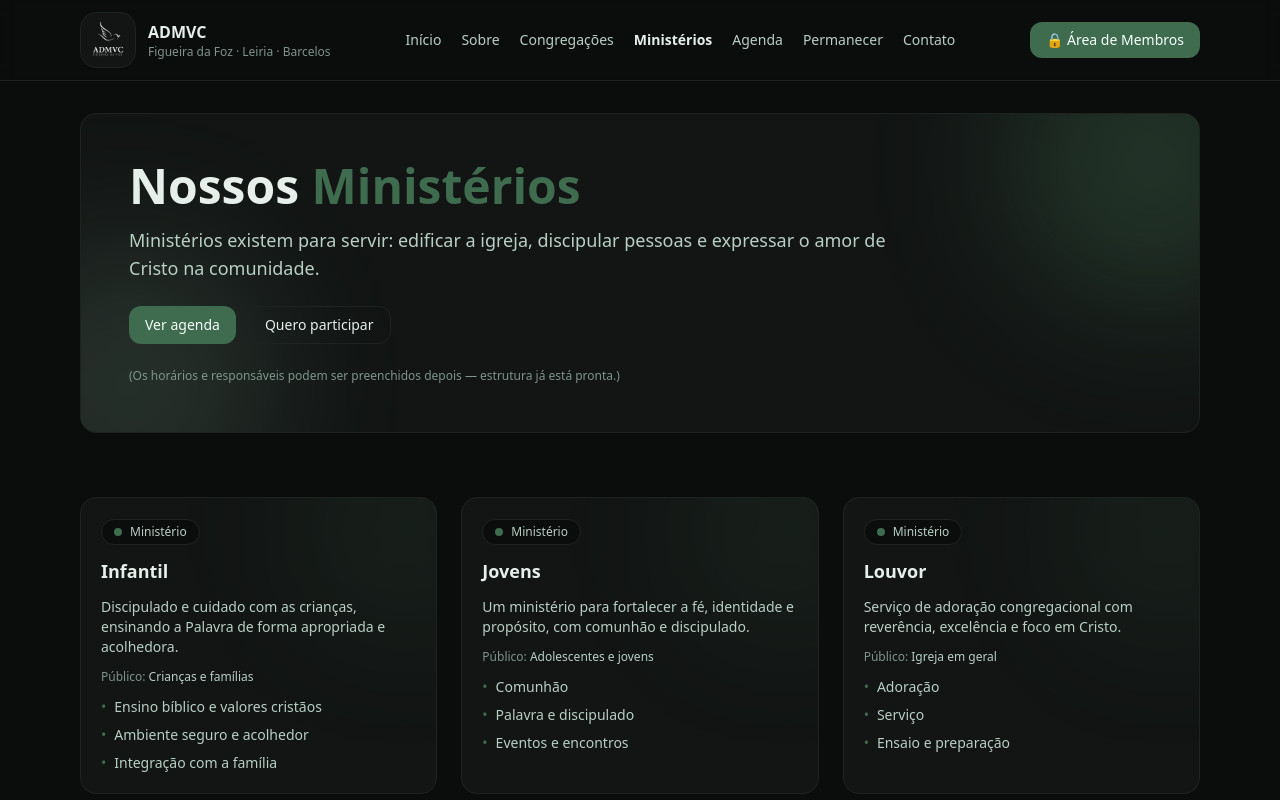
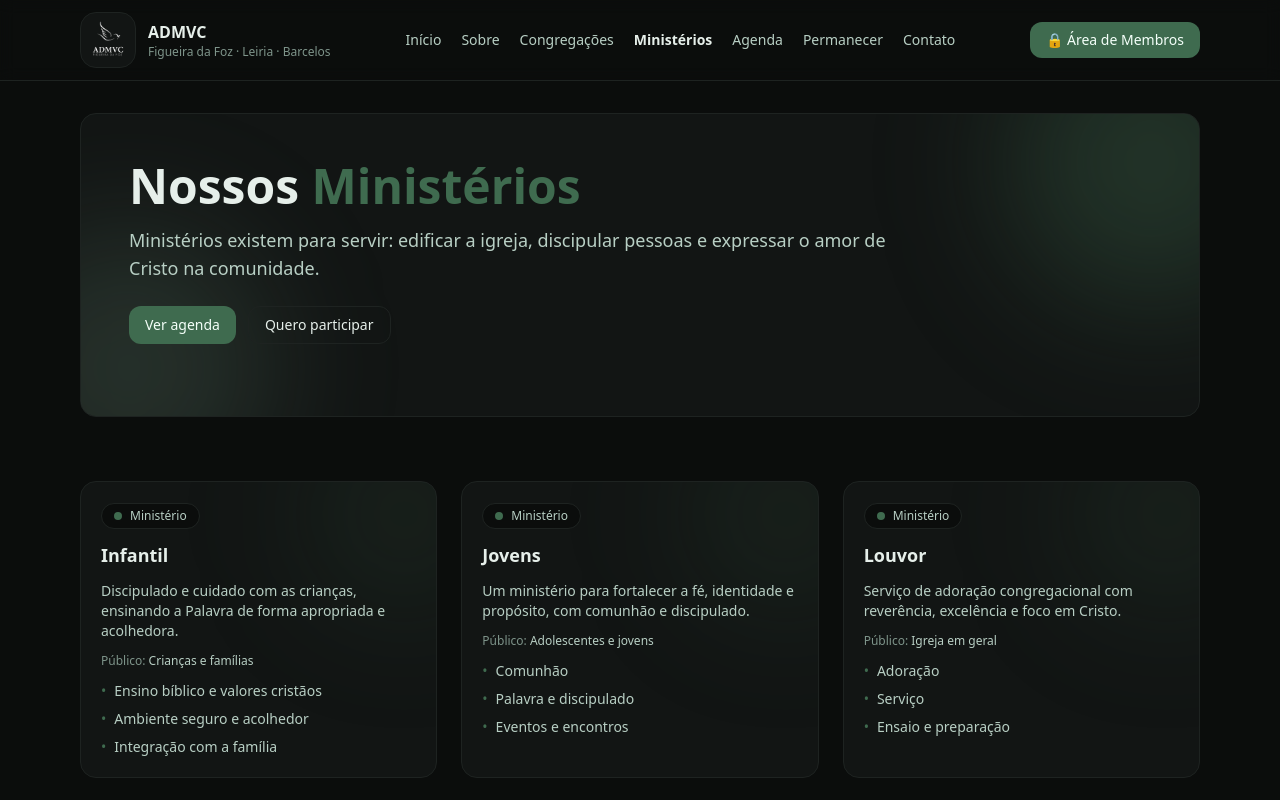
Before and after one commit to libertrendz/admvc-site, a Next.js app: page /ministerios in a window 1280 px wide. Shown: the top 800 px of the page. Built offline with nearby package versions, Linux system fonts and the light colour scheme.

Commit message:
Update page.tsx

```diff
--- a/app/ministerios/page.tsx
+++ b/app/ministerios/page.tsx
@@ -1,4 +1,5 @@
 // app/ministerios/page.tsx
+// (Os horários e responsáveis podem ser preenchidos depois — estrutura já está pronta.)
 import Link from "next/link";
 
 type Ministerio = {
@@ -110,9 +111,7 @@ export default function MinisteriosPage() {
             </Link>
           </div>
           <div className="pt-2 text-xs text-muted2">
-            (Os horários e responsáveis podem ser preenchidos depois — estrutura já está pronta.)
-
-          </div>
+            </div>
         </div>
       </section>
 
```
